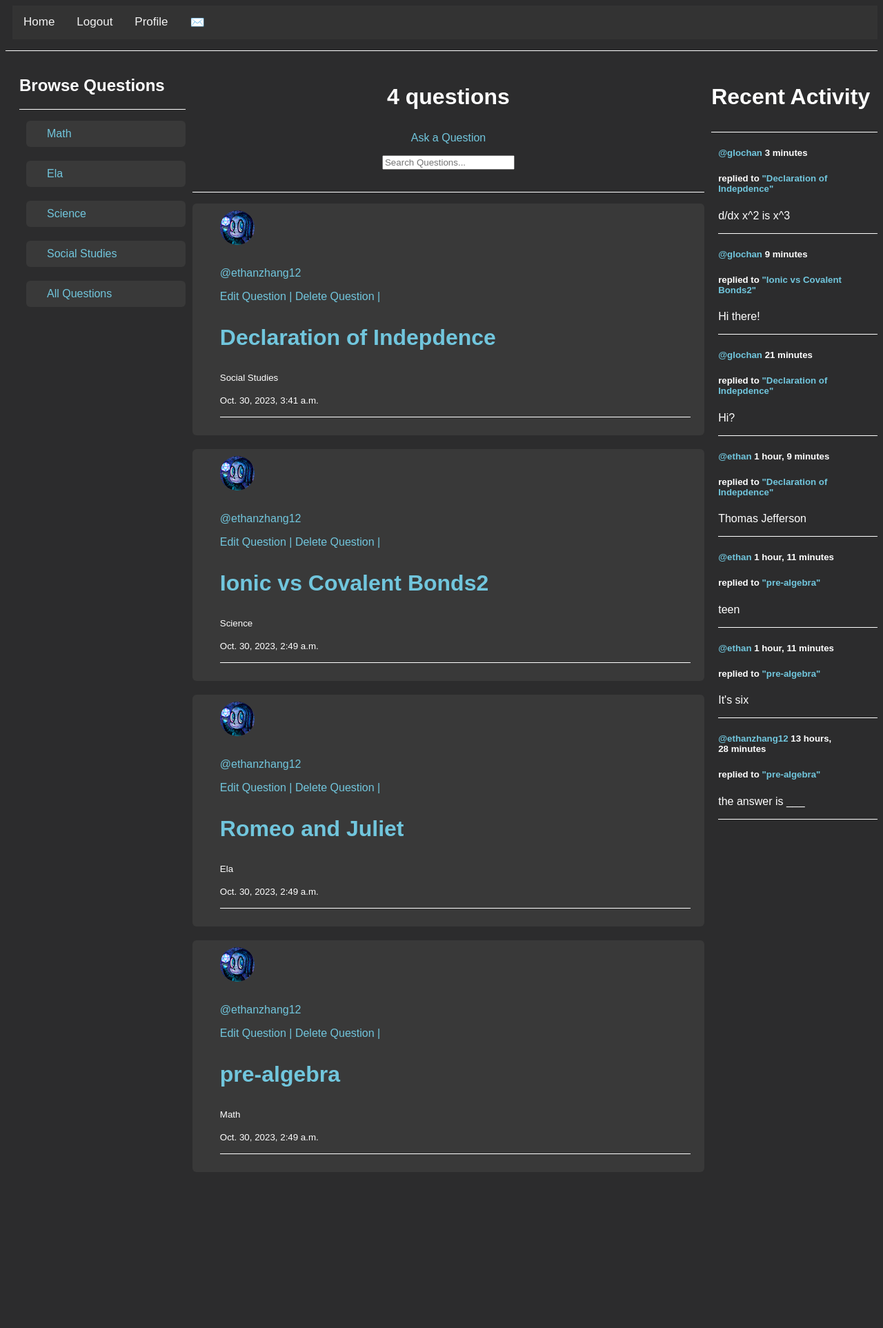
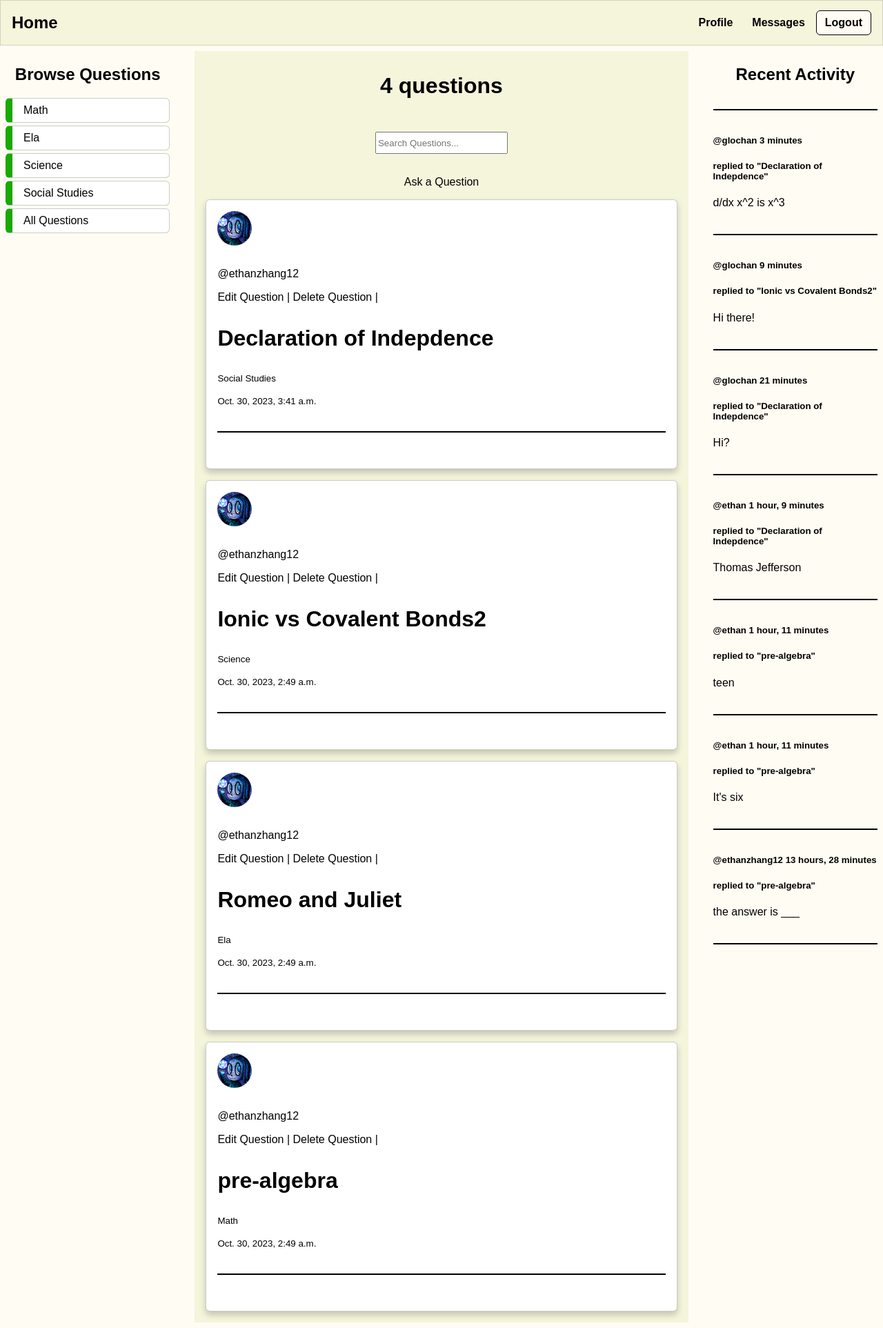
Before and after one commit to EthanZhang87/TSASoftwareDEV23-24, a Django app: page /question-list/ in a window 1280 px wide. Shown: the whole page at 69% size. Before the commit the page ends 1699 px from the top, so only its background shows below. Run offline with Django 4.2, Linux system fonts and the light colour scheme; a user stored in the database is signed in; data comes from the database, SQL or seed files in the repository; both versions use the stored data as it was after the commit.

Commit message:
Final Commit

```diff
--- a/Answerly/questions/templates/questions/activity_component.html
+++ b/Answerly/questions/templates/questions/activity_component.html
@@ -1,12 +1,10 @@
-<h3>Recent Activity</h3>
+<h2>Recent Activity</h2>
 <hr>
 {% for message in responses %}
-    <article classs="media content-section">
     <div class="media-body">
         <h5><a href="{% url 'questions:profile' message.user.id %}">@{{ message.user }}</a> {{ message.created|timesince }}</h5>
         <h5>replied to <a href="{% url 'questions:question' message.question.id %}">"{{ message.question }}"</a></h5>
         <p>{{ message }}</p>
         <hr>
     </div>
-    </article>
 {% endfor %}
--- a/Answerly/questions/templates/questions/questions_list.html
+++ b/Answerly/questions/templates/questions/questions_list.html
@@ -2,45 +2,27 @@
 
 {% block content %}
 
-<style>
-    .home-container{
-        display: grid;
-        grid-template-columns: 1fr 3fr 1fr;
-    }
-</style>
-
 <div class="home-container">
-    <article >
     <div class="media-body">
         <h2>Browse Questions</h2>
-            <hr>
-
-            <div class="media content-section">
+        <div class="browse">
             <a href="{% url 'questions:list-questions' %}?q=Math">Math</a>
-            </div>
-            <div class="media content-section">
             <a href="{% url 'questions:list-questions' %}?q=Ela">Ela</a>
-            </div>
-            <div class="media content-section">
             <a href="{% url 'questions:list-questions' %}?q=Science">Science</a>
-            </div>
-            <div class="media content-section">
             <a href="{% url 'questions:list-questions' %}?q=Social Studies">Social Studies</a>
-            </div>
-            <div class="media content-section">
             <a href="{% url 'questions:list-questions' %}">All Questions</a>
         </div>
     </div>
-    </article>
     <div>
-
-        <center><h3>{{questions_count}} questions</h3></center>
-        <center><a class="btn btn-outline-info mb-4" href="{% url 'questions:create-question' %}">Ask a Question</a></center>
+        <div class="home-header">
+            <h3>{{questions_count}} questions</h3>
             <form method="GET" action="">
                 {% csrf_token %}
                 <center><input type="text" name="q" placeholder="Search Questions..."></center>
             </form>
-        <hr>
+            <a class="btn btn-outline-info mb-4" href="{% url 'questions:create-question' %}">Ask a Question</a></center>
+
+        </div>
         {% include 'questions/feed_component.html' %}
     </div>
 
--- a/Answerly/questions/templates/questions/update_profile.html
+++ b/Answerly/questions/templates/questions/update_profile.html
@@ -3,9 +3,8 @@
 {% block content %}
 
 <div>
-    <center>
     <h1>Update Profile</h1>
-        <div>
+    <div class="log">
         <form method="POST" action="" enctype="multipart/form-data">
             {% csrf_token %}
             {{ u_form.as_p }}
@@ -13,7 +12,6 @@
             <input type="submit" value="Update">
         </form>
     </div>
-    </center>
 </div>
 
 {% endblock content %}
--- a/Answerly/static/styles/main.css
+++ b/Answerly/static/styles/main.css
@@ -1,22 +1,5 @@
-body {
-  background: #2c2c2d;
-  color: white;
-  font-family: sans-serif;
-}
-
-h1, h2, h3, h4, h5, h6 {
-  color: white;
-}
-
 h3 {
   font-size: 2rem;
-}
-
-hr {
-  background-color: white;
-  height: 1px;
-  margin: 1rem 0;
-  border: none;
 }
 
 input {
@@ -25,46 +8,8 @@ input {
 }
 
 a {
-  color: 71c6dd;
+  color: #71c6dd;
   text-decoration: None;
-}
-
-div {
-  margin-left: 10px;
-  border-radius: 0px;
-  border-color: white;
-}
-
-ul {
-  margin: 0;
-}
-
-.bg-steel {
-  background-color: #5f788a;
-}
-
-.site-header .navbar-nav .nav-link {
-  color: #cbd5db;
-}
-
-.site-header .navbar-nav .nav-link:hover {
-  color: #ffffff;
-}
-
-.site-header .navbar-nav .nav-link.active {
-  font-weight: 500;
-}
-
-.content-section {
-  background: #393939;
-  padding: 10px 20px 10px 30px;
-  border: 1px  #dddddd;
-  border-radius: 6px;
-  margin-bottom: 20px;
-}
-
-.article-title {
-  color: white;
 }
 
 a.article-title:hover {
@@ -109,30 +54,180 @@ a.article-title:hover {
   font-size: 2.5rem;
 }
 
-
-.topnav {
-  background-color: #333;
-  overflow: hidden;
-}
-
-/* Style the links inside the navigation bar */
-.topnav a {
-  float: left;
-  color: #f2f2f2;
-  text-align: center;
-  padding: 14px 16px;
-  text-decoration: none;
-  font-size: 17px;
-}
-
-/* Change the color of links on hover */
-.topnav a:hover {
-  background-color: #ddd;
-  color: white;
-}
-
-/* Add a color to the active/current link */
 .topnav a.active {
   background-color: #333;
   color: white;
 }
+
+:root {
+    --font-color: white;
+    --primary: #272727;
+    --secondary: #3c3c3c;
+    --accent: #313131;
+}
+
+body {
+    color: var(--font-color);
+    font-family: sans-serif;
+    background: var(--primary);
+    margin: 0;
+}
+
+.wrapper {
+    margin: 8px;
+}
+
+.home-container, .profile-container {
+    display: grid;
+    grid-template-columns: 1fr 3fr 1fr;
+    gap: 2.25rem;
+}
+
+.room-container{
+    margin: 1rem;
+    padding: 1rem;
+    display: grid;
+    grid-template-columns: 3fr 1fr;
+    gap: 2.25rem;
+}
+
+.room-container > div:first-child {
+    padding: 1rem;
+    background-color: var(--accent);
+}
+
+.home-container > div:nth-child(2), .profile-container > div:nth-child(2) {
+    padding: 0 1rem;
+    background-color: var(--accent);
+}
+
+.home-container > div:nth-child(2) > article, .profile-container > div:nth-child(2) > article {
+    padding: 1rem;
+    margin: 1rem 0;
+    border-radius: 6px;
+    border: 1px solid rgba(0, 0, 0, 0.2);
+    box-shadow: 0 5px 10px #0003;
+    background-color: var(--secondary);
+}
+
+.home-header {
+    display: flex;
+    flex-direction: column;
+    align-items: center;
+}
+
+h1, h2 {
+    text-align: center;
+}
+
+input[type="text"], input[type="password"] {
+    min-height: 2rem;
+    min-width: 12rem;
+}
+
+input[type="submit"], button {
+    min-height: 2rem;
+    min-width: 6rem;
+}
+
+article {
+  padding: 1rem 0;
+  margin: 1rem;
+  background-color: var(--accent);
+}
+
+hr {
+    height: 2px;
+    margin: 2.25rem 0;
+    border: none;
+    background-color: var(--font-color);
+}
+
+a {
+    color: var(--font-color);
+    text-decoration: none;
+}
+
+nav {
+    height: 4rem;
+    max-width: 100%;
+    padding: 0 1rem;
+    display: flex;
+    align-items: center;
+    gap: 1rem;
+    font-weight: bold;
+    background-color: var(--accent);
+    border: 1px solid #0002;
+    /*border-radius: 6px;*/
+}
+
+nav a {
+    color: white;
+}
+
+nav a:first-child {
+    font-size: 1.5rem;
+}
+
+nav a:nth-child(2) {
+    margin-left: auto;
+    padding: 8px 12px;
+}
+
+nav a:last-of-type {
+  background-color: var(--primary);
+  border: 1px solid var(--font-color);
+  border-radius: 6px;
+  padding: 8px 12px;
+}
+
+.browse a {
+    display: block;
+    padding: 0.5rem 1rem;
+    margin: 0.25rem 0;
+    border: 1px solid rgba(0, 0, 0, 0.2);
+    border-radius: 6px;
+    background-color: var(--secondary);
+    border-left: 10px solid #19a900;
+}
+
+.browse a:hover {
+  border: 1px solid var(--font-color);
+}
+
+.log {
+    width: 50vw;
+    margin: 0 auto;
+}
+
+.log input {
+    width: 100%;
+    margin: 0.5rem 0;
+}
+
+.log > form > input:last-of-type {
+    padding: 0.5rem;
+    color: var(--font-color);
+    border: 1px solid var(--font-color);
+    border-radius: 6px;
+    background-color: var(--accent);
+}
+
+@media (prefers-color-scheme: light) {
+    body {
+        --primary: #fffcf3;
+        --secondary: #fff;
+        --font-color: #000;
+        --accent: #f5f5dc;
+    }
+    nav > a {
+        color: var(--font-color)
+    }
+}
+
+@media (prefers-color-scheme: dark) {
+    body {
+        --font-color: #fff;
+        --accent: #313131;
+    }
+}
--- a/Answerly/templates/main.html
+++ b/Answerly/templates/main.html
@@ -10,15 +10,9 @@
 </head>
 <body>
     {% include 'navbar.html' %}
-
-
-    {% block content %}
-
-
-
-    {% endblock content %}
-
-
-
+    <div class="wrapper">
+        {% block content %}
+        {% endblock content %}
+    </div>
 </body>
 </html>
--- a/Answerly/templates/navbar.html
+++ b/Answerly/templates/navbar.html
@@ -1,21 +1,13 @@
-
-
-
-
 {% if request.user.is_authenticated %}
-<div class="topnav">
-    <a  href="{% url 'questions:home' %}">Home</a>
-    <a href="{% url 'questions:logout' %}">Logout</a>
-    <a href="{% url 'questions:profile' request.user.id %}">Profile</a>
-    <a href="{% url 'tutor:display-messages' request.user.id %}">✉️</a>
-
-  </div>
-
+  <nav class="topnav">
+      <a  href="{% url 'questions:home' %}">Home</a>
+      <a href="{% url 'questions:profile' request.user.id %}">Profile</a>
+      <a href="{% url 'tutor:display-messages' request.user.id %}">Messages</a>
+      <a href="{% url 'questions:logout' %}">Logout</a>
+  </nav>
 {% else %}
-
-<div class="topnav">
-    <a  href="{% url 'questions:home' %}">Home</a>
-    <a href="{% url 'questions:login' %}">Login</a>
-  </div>
+  <nav class="topnav">
+      <a href="{% url 'questions:home' %}">Home</a>
+      <a href="{% url 'questions:login' %}">Login</a>
+  </nav>
 {% endif %}
-<hr>
```
Also changed, not shown: Answerly/questions/templates/questions/event.html (+1 -6 lines), Answerly/questions/templates/questions/events_component.html (+5 -7 lines), Answerly/questions/templates/questions/events_list.html (+4 -21 lines), Answerly/questions/templates/questions/home.html (+2 -31 lines), Answerly/questions/templates/questions/login_register.html (+15 -16 lines), Answerly/questions/templates/questions/profile.html (+5 -13 lines), Answerly/questions/templates/questions/question.html (+1 -12 lines), Answerly/db.sqlite3. Lines whose indentation alone changed are shown as unchanged.
